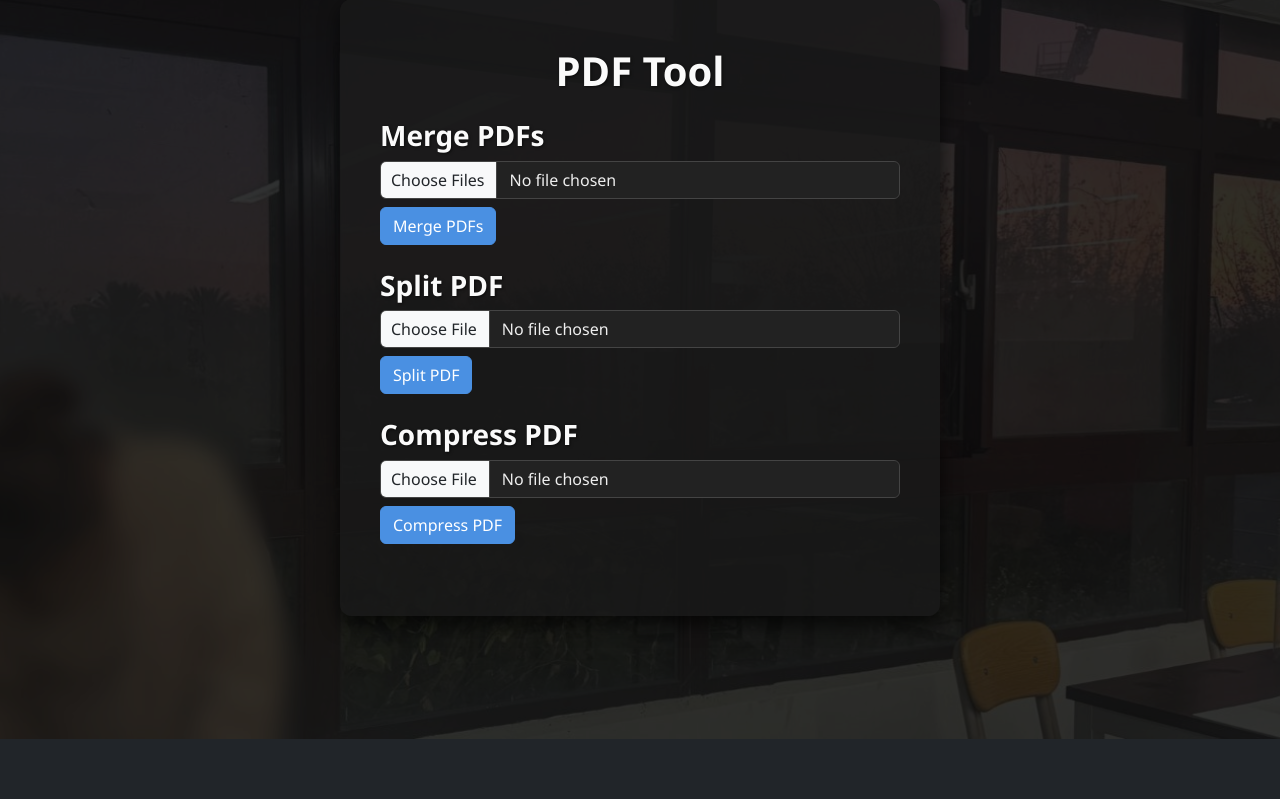
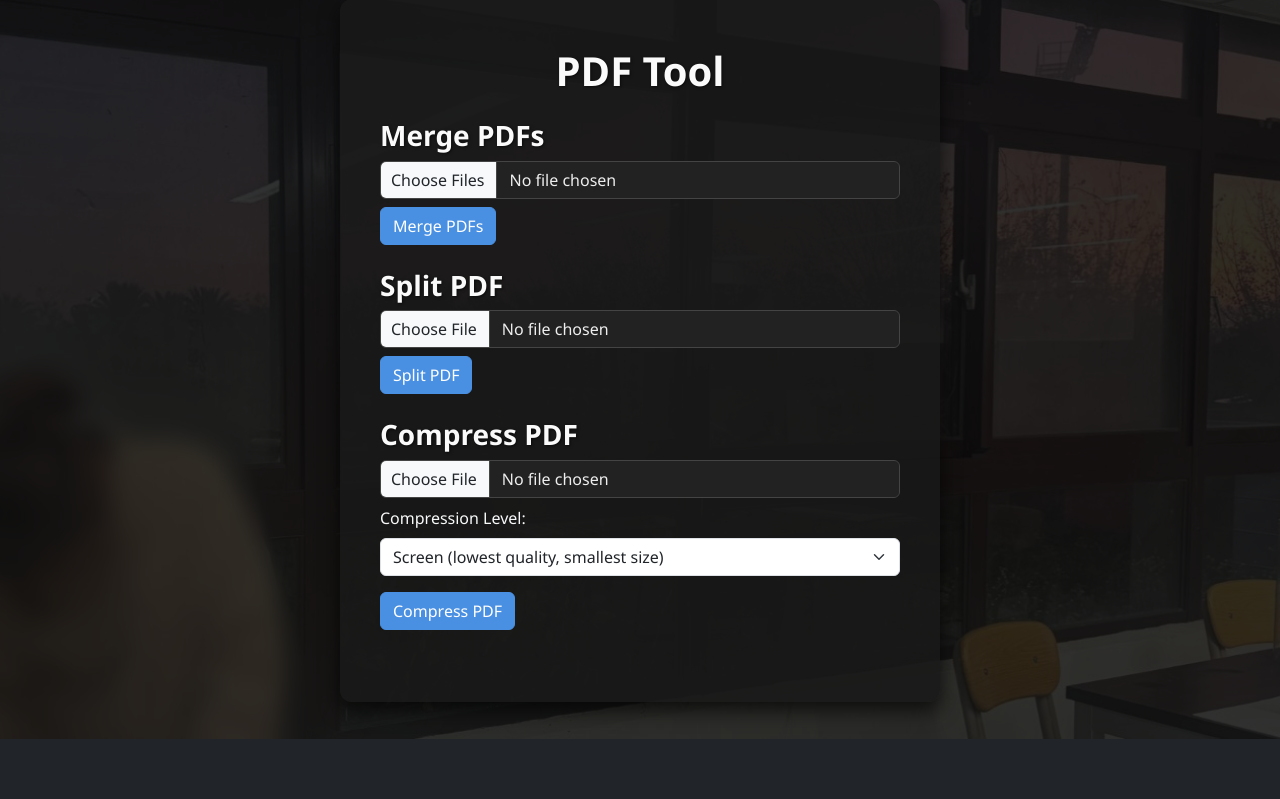
Before and after one commit to ray1990357804ray/pdfwebtool, a Flask app: page / in a window 1280 px wide. Shown: the part 61-860 px from the top of the page. Run offline with Flask 3, Linux system fonts and the light colour scheme; some libraries are stand-ins or nearby versions.

Commit message:
Add compression level option to compress form and cleanup HTML

```diff
--- a/app.py
+++ b/app.py
@@ -66,6 +66,8 @@ def split():
 @app.route("/compress", methods=["POST"])
 def compress():
     file = request.files.get("compress_file")
+    compress_level = request.form.get("compress_level", "/screen")  # default if none selected
+
     if not file or not allowed_file(file.filename):
         flash("Please upload a valid PDF file to compress.", "danger")
         return redirect(url_for("index"))
@@ -80,7 +82,7 @@ def compress():
         gs_executable,
         "-sDEVICE=pdfwrite",
         "-dCompatibilityLevel=1.4",
-        "-dPDFSETTINGS=/screen",
+        f"-dPDFSETTINGS={compress_level}",
         "-dNOPAUSE",
         "-dQUIET",
         "-dBATCH",
@@ -95,9 +97,6 @@ def compress():
     except subprocess.CalledProcessError:
         flash("Compression failed. Make sure Ghostscript is installed.", "danger")
         return redirect(url_for("index"))
-    except FileNotFoundError:
-        flash("Ghostscript executable not found. Make sure Ghostscript is installed and in PATH.", "danger")
-        return redirect(url_for("index"))
 
 if __name__ == "__main__":
     port = int(os.environ.get("PORT", 5000))
--- a/templates/index.html
+++ b/templates/index.html
@@ -43,10 +43,17 @@
     <!-- Compress PDF -->
     <h3>Compress PDF</h3>
     <form action="/compress" method="POST" enctype="multipart/form-data" class="mb-4">
-  <input type="file" name="compress_file" class="form-control mb-2" accept="application/pdf" required />
-  <button type="submit" class="btn btn-primary">Compress PDF</button>
-</form>
-
+      <input type="file" name="compress_file" class="form-control mb-2" accept="application/pdf" required />
+      <label for="compress_level" class="form-label">Compression Level:</label>
+      <select name="compress_level" id="compress_level" class="form-select mb-3" required>
+        <option value="/screen">Screen (lowest quality, smallest size)</option>
+        <option value="/ebook">Ebook</option>
+        <option value="/printer">Printer</option>
+        <option value="/prepress">Prepress (highest quality)</option>
+        <option value="/default">Default</option>
+      </select>
+      <button type="submit" class="btn btn-primary">Compress PDF</button>
+    </form>
 
   </div>
 
```
